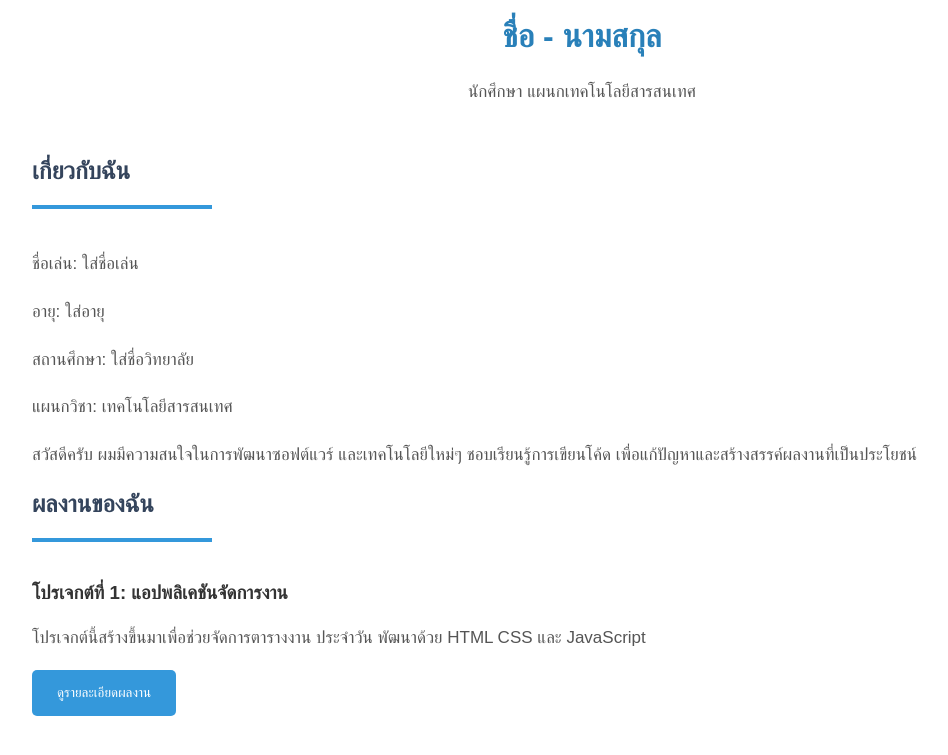
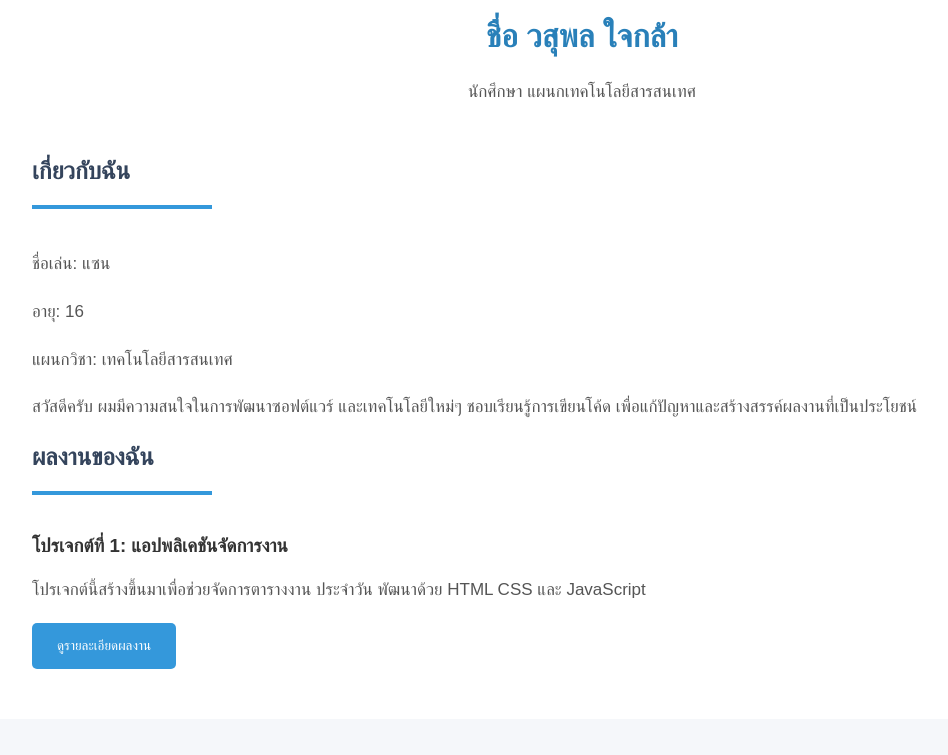
Before and after one commit to yv702203-star/messi, a plain HTML site: page index.html in a window 1280 px wide. Shown: the part 127-882 px from the top of the page, without its empty margins (58-1006 px from the left). Drawn offline with Linux system fonts and the light colour scheme.

Commit message:
Update index.html

```diff
--- a/index.html
+++ b/index.html
@@ -84,7 +84,7 @@ button:hover {
     <div class="profile">
         <img src="profile.jpg" alt="รูปของฉัน">
 
-        <h1>ชื่อ - นามสกุล</h1>
+        <h1>ชื่อ วสุพล ใจกล้า</h1>
         <p>นักศึกษา แผนกเทคโนโลยีสารสนเทศ</p>
     </div>
 
@@ -92,9 +92,8 @@ button:hover {
     <h2>เกี่ยวกับฉัน</h2>
     <div class="line"></div>
 
-    <p>ชื่อเล่น: ใส่ชื่อเล่น</p>
-    <p>อายุ: ใส่อายุ</p>
-    <p>สถานศึกษา: ใส่ชื่อวิทยาลัย</p>
+    <p>ชื่อเล่น: แซน</p>
+    <p>อายุ: 16</p>
     <p>แผนกวิชา: เทคโนโลยีสารสนเทศ</p>
 
     <p>
```
